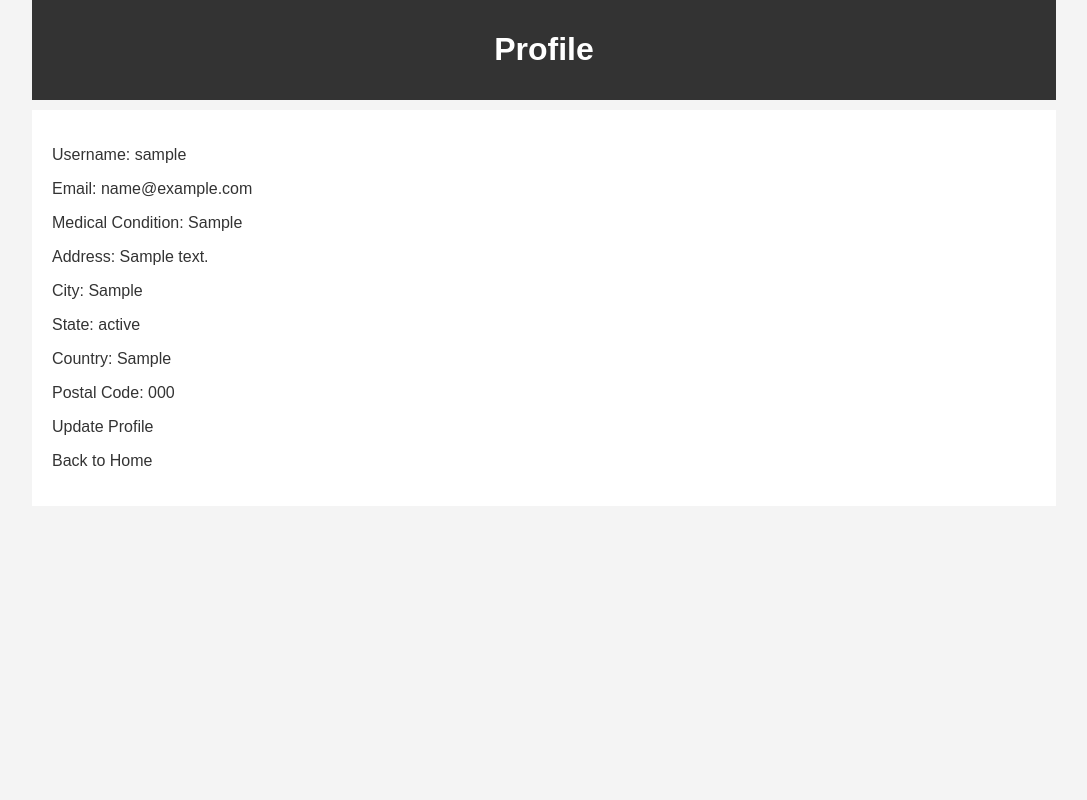
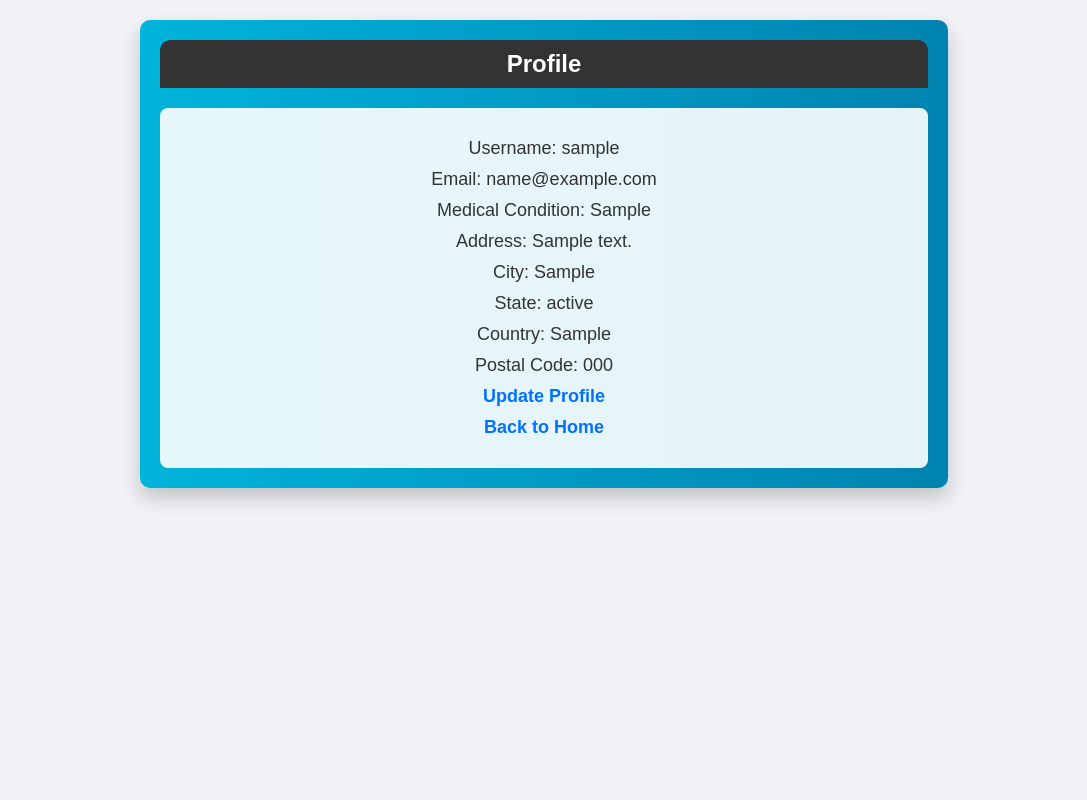
Before and after one commit to mounik0313n/Project-1, a Flask app: page /display in a window 1280 px wide. Shown: the whole page, without its empty margins (96-1183 px from the left). Run offline with Flask 3, Linux system fonts and the light colour scheme; the visitor is signed in with stand-in values (Sample User, id 1); tables that the repository leaves empty hold one stand-in row (values such as "Sample post"); some libraries are stand-ins or nearby versions.

Commit message:
Updated display.html

```diff
--- a/templates/display.html
+++ b/templates/display.html
@@ -4,6 +4,68 @@
     <meta charset="UTF-8">
     <title>Profile</title>
     <link rel="stylesheet" href="{{ url_for('static', filename='style.css') }}">
+    <style>
+        body {
+            font-family: Arial, sans-serif;
+            background-color: #f0f2f5;
+            margin: 0;
+            padding: 0;
+            display: flex;
+            justify-content: center;
+            align-items: center;
+            height: 100vh;
+        }
+
+        .content {
+            width: 60%;
+            background: linear-gradient(to right, #00b4db, #0083b0);
+            border-radius: 10px;
+            box-shadow: 0 10px 20px rgba(0, 0, 0, 0.2);
+            color: #fff;
+            padding: 20px;
+            margin-top: 20px;
+            text-align: center;
+        }
+
+        .topbar {
+            background-color: #333;
+            color: #fff;
+            text-align: center;
+            padding: 10px 0;
+            border-top-left-radius: 10px;
+            border-top-right-radius: 10px;
+            margin-bottom: 20px;
+        }
+
+        .topbar h1 {
+            margin: 0;
+            font-size: 24px;
+        }
+
+        .contentbar {
+            background-color: rgba(255, 255, 255, 0.9);
+            border-radius: 8px;
+            padding: 20px;
+        }
+
+        .contentbar p {
+            margin: 10px 0;
+            font-size: 18px;
+            color: #333;
+        }
+
+        .contentbar a {
+            text-decoration: none;
+            color: #0072ff;
+            font-weight: bold;
+            margin: 0 10px;
+            transition: color 0.3s ease;
+        }
+
+        .contentbar a:hover {
+            color: #00c6ff;
+        }
+    </style>
 </head>
 <body>
     <div class="content">
```
